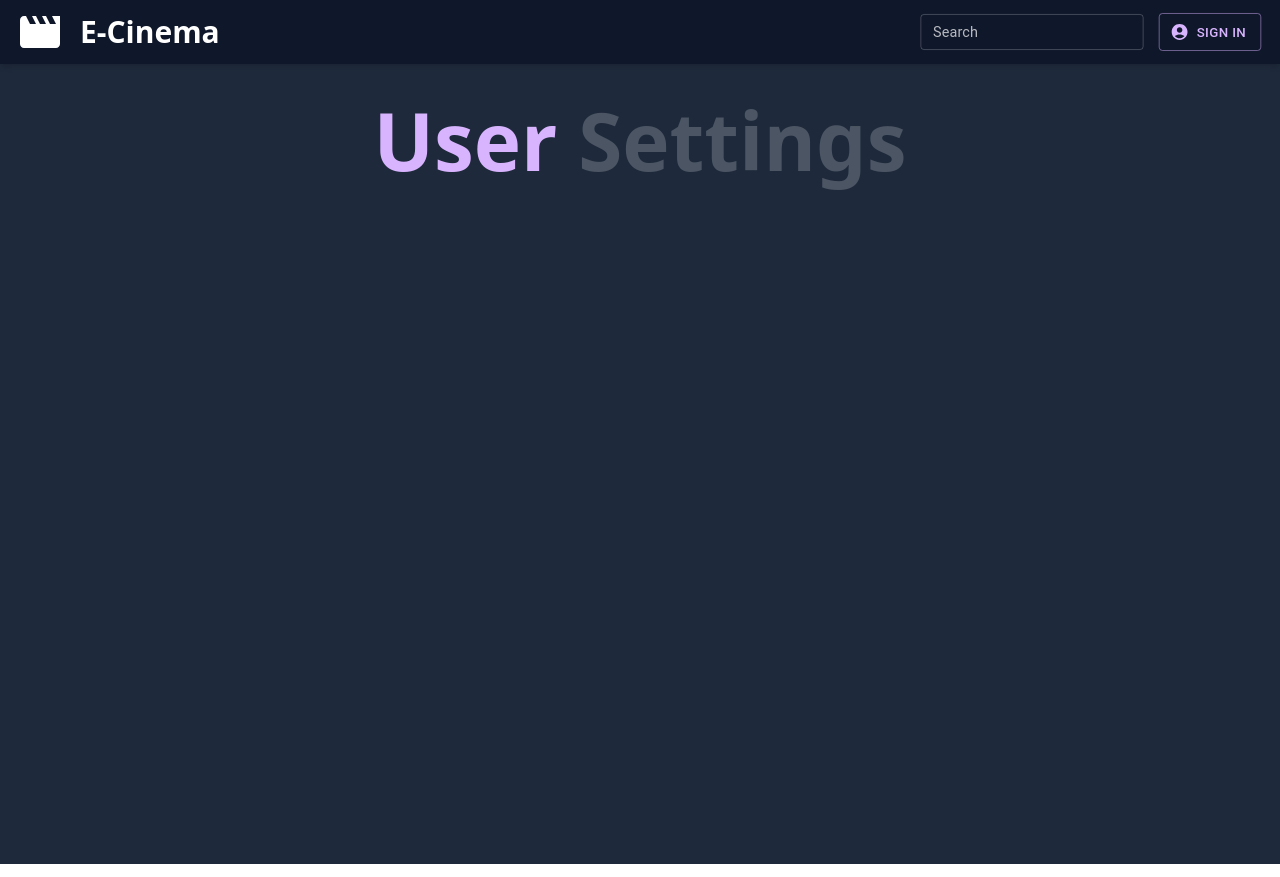
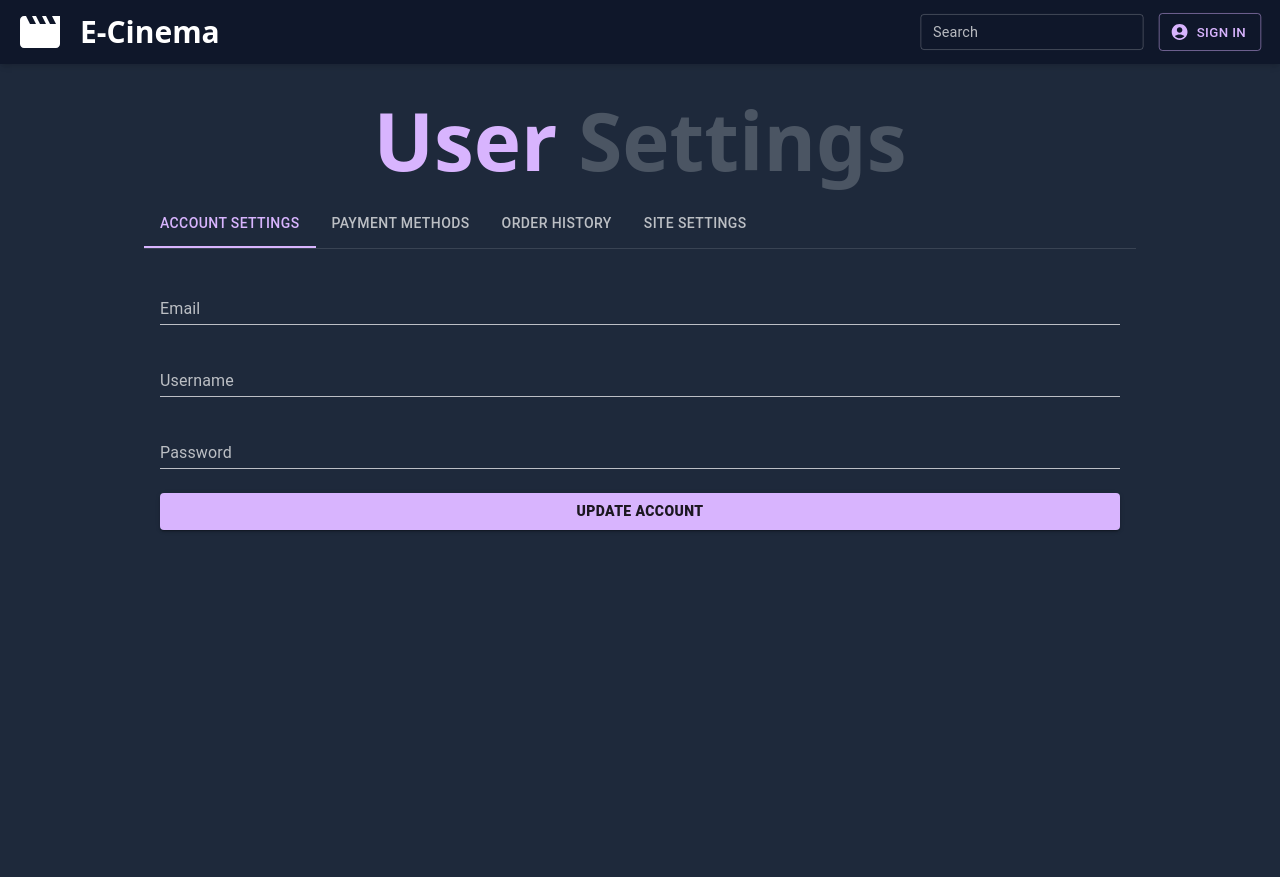
Before and after one commit to Razvan789/4050-FrontEnd, a Next.js app: page /userSettings in a window 1280 px wide. Built offline with nearby package versions, Linux system fonts and the light colour scheme.

Commit message:
User Settings outline done

```diff
--- a/src/pages/userSettings.tsx
+++ b/src/pages/userSettings.tsx
@@ -1,8 +1,102 @@
-import React from 'react'
-import Layout from '../components/layout'
-import Head from 'next/head'
+import React from 'react';
+import Layout from '../components/layout';
+import Head from 'next/head';
+import { Box } from '@mui/system';
+import { DataGrid, GridToolbar, GridColDef, GridRenderCellParams, GridToolbarContainer, GridToolbarQuickFilter } from '@mui/x-data-grid';
+import Tabs from '@mui/material/Tabs';
+import Tab from '@mui/material/Tab';
+import { useState } from 'react';
+import { TextField, Button, Divider } from '@mui/material'
+import { DatePicker } from '@mui/x-date-pickers'
+import dayjs, { Dayjs } from 'dayjs';
+import Link from 'next/link'
 
-export default function userSettings() {
+
+const rows = [
+    { id: 1, cardNumber: 1111 },
+    { id: 2, cardNumber: 2222 },
+    { id: 3, cardNumber: 3333 }
+
+];
+
+const customToolbar = () => {
+    return (
+        <GridToolbarContainer className='p-2 pb-0'>
+            <GridToolbarQuickFilter debounceMs={500} className='w-full' />
+
+        </GridToolbarContainer>
+    );
+};
+
+
+export default function UserSettings() {
+    const [tabValue, setTabValue] = useState(0);
+    const [open, setOpen] = useState(false);
+    const handleOpen = () => setOpen(true);
+    const handleClose = () => setOpen(false);
+    const [cardDetailsOpen, setCardDetailsOpen] = useState(false);
+    const [expirationDate, setExpirationDate] = useState<Dayjs | null>(null);
+    const handleTabChange = (event: React.SyntheticEvent, newValue: number) => {
+        setTabValue(newValue);
+    };
+
+    function handleOpenCard() {
+        if (cardDetailsOpen) {
+            setCardDetailsOpen(false);
+        } else {
+            setCardDetailsOpen(true)
+        }
+    }
+
+        /*
+        Definition of the grif and the inclusion of buttons
+        This will label the information displayed in the user grid with the const
+        This includes the definition of the buttons to be used to edit and delete the specific users
+    */
+        const columns: GridColDef[] = [
+            { field: 'id', headerName: 'ID', width: 70 },
+            { field: 'cardNumber', headerName: 'Card Number', width: 130 },
+
+            {
+                field: 'buttons',
+                headerName: 'Buttons',
+                width: 200,
+                renderCell: (params) => (
+                    <span className=''>
+                        <Button
+                            color="secondary"
+                            variant="outlined"
+                            size="small"
+                            className='font-extrabold'
+                            onClick={handleOpen}
+                            style={{ marginLeft: 16 }}
+                            tabIndex={params.hasFocus ? 0 : -1}
+                        >
+                            Edit
+                        </Button>
+                        <Button
+                            color='error'
+                            variant="outlined"
+                            size="small"
+                            className='font-extrabold'
+                            style={{ marginLeft: 16 }}
+                            tabIndex={params.hasFocus ? 0 : -1}
+                        >
+                            Delete
+                        </Button>
+                    </span>
+                ),
+            },
+        ];
+
+
+    /*
+        The actual page definition and display, includes the icon and other factors
+        will optimize for accessibility purposes, including dyslexia and visual impairment of other kinds
+
+        -SUGGEST DYSLEXIA FONT
+        -SUGGEST FONT SIZE DYNAMICS
+    */
     return (
         <Layout>
             <Head>
@@ -10,11 +104,131 @@ export default function userSettings() {
                 <meta name="description" content="Generated by create-t3-app" />
                 <link rel="icon" href="/favicon.ico" />
             </Head>
-            <main className="container mx-auto flex flex-col min-h-screen p-4">
+            <main className="container mx-auto flex flex-col min-h-screen p-4 max-w-5xl">
                 <h1 className="w-full text-center text-5xl md:text-[5rem] leading-normal font-extrabold text-gray-600">
                     <span className="text-purple-300">User</span> Settings
                 </h1>
+                <Box sx={{ borderBottom: 1, borderColor: 'divider' }}>
+                    <Tabs value={tabValue} onChange={handleTabChange} aria-label="basic tabs example">
+                        <Tab label="Account Settings" {...a11yProps(0)} />
+                        <Tab label="Payment Methods" {...a11yProps(1)} />
+                        <Tab label="Order History" {...a11yProps(2)} />
+                        <Tab label="Site Settings" {...a11yProps(3)} />
+                    </Tabs>
+                </Box>
+                <TabPanel value={tabValue} index={0}>
+                    <Box sx={{ height: 600, width: 1 }}>
+
+                        <form className='flex flex-col space-y-6 p-4 mb-4 w-full'>
+                            <TextField variant='standard' type="email" label='Email'></TextField>
+                            <TextField variant='standard' type="text" label='Username'></TextField>
+                            <TextField variant='standard' type="password" label='Password'></TextField>
+                            <Button className="bg-purple-300 w-full font-extrabold my-3" variant='contained'>Update Account</Button>
+                        </form>
+                    </Box>
+                </TabPanel>
+                <TabPanel value={tabValue} index={1}>
+                    <Box sx={{ height: 600, width: 1 }}>
+                        <Button variant='outlined' className='w-full my-3 text-2xl font-extrabold' onClick={handleOpenCard}>Add Payment Method</Button>
+                        <div className={cardDetailsOpen ? "block w-full" : "hidden"}>
+                            {/* <Divider className='lg:float-left' orientation={
+                                screen?.width >= 1024 ? "vertical" : "horizontal"
+                                } /> */}
+                            <form className='flex flex-col space-y-6 p-4 mb-4'>
+                                <TextField variant='standard' type="text" label='Cardholder Name'></TextField>
+                                <TextField variant='standard' type="text" label='Card Number'></TextField>
+                                <DatePicker views={['year', 'month']}
+                                    label="Year and Month"
+                                    minDate={dayjs()}
+                                    maxDate={dayjs().add(10, 'year')}
+                                    value={expirationDate}
+                                    onChange={(newValue) => {
+                                        setExpirationDate(newValue);
+                                    }}
+                                    renderInput={(params) => <TextField {...params} variant='standard' helperText={null} />}
+                                />
+                                <TextField variant='standard' type="text" label='CCV'></TextField>
+                            </form>
+                            <Button className="bg-purple-300 w-full font-extrabold my-3" variant='contained'>Submit</Button>
+                        </div>
+                        <DataGrid
+                            rows={rows}
+                            columns={columns}
+                            components={{ Toolbar: customToolbar }}
+                        />
+                    </Box>
+                </TabPanel>
+                <TabPanel value={tabValue} index={2}>
+                    <Box sx={{ height: 600, width: 1 }}>
+                        <DataGrid
+                            rows={rows}
+                            columns={columns}
+                            components={{ Toolbar: customToolbar }}
+                        />
+                    </Box>
+                </TabPanel>
+                <TabPanel value={tabValue} index={3}>
+                    <Box sx={{ height: 600, width: 1 }}>
+                        <form className='flex flex-col space-y-6 p-4 mb-4 w-full'>
+                            <h1 className="w-full text-xl md:text-[1rem] leading-normal font-extrabold text-gray-600">
+                                <span className="text-purple-300">Fonts: </span>
+                            </h1>
+                            <select>
+                                <option value="Times New Roman">Times New Roman</option>
+                                <option value="Comic Sans">Comic Sans</option>
+                                <option value="Georgia">Georgia</option>
+                                <option value="Helvetica">Helvetica</option>
+                            </select>
+                            <h1 className="w-full text-xl md:text-[1rem] leading-normal font-extrabold text-gray-600">
+                                <span className="text-purple-300">Colorblind Mode: </span>
+                            </h1>
+                            <select>
+                                <option value="Not Colorblind">Not Colorblind</option>
+                                <option value="Red-Green Colorblind">Red-Green Colorblind</option>
+                            </select>
+                            <Button className="bg-purple-300 w-full font-extrabold my-3" variant='contained'>Update Site Settings</Button>
+                        </form>
+                    </Box>
+                </TabPanel>
+
+
             </main>
         </Layout>
+
     )
 }
+
+
+//Tab Helper Functions
+
+interface TabPanelProps {
+    children?: React.ReactNode;
+    index: number;
+    value: number;
+}
+function a11yProps(index: number) {
+    return {
+        id: `simple-tab-${index}`,
+        'aria-controls': `simple-tabpanel-${index}`,
+    };
+}
+
+function TabPanel(props: TabPanelProps) {
+    const { children, value, index, ...other } = props;
+
+    return (
+        <div
+            role="tabpanel"
+            hidden={value !== index}
+            id={`simple-tabpanel-${index}`}
+            aria-labelledby={`simple-tab-${index}`}
+            {...other}
+        >
+            {value === index && (
+                <Box className='pt-3'>
+                    {children}
+                </Box>
+            )}
+        </div>
+    );
+}
```
